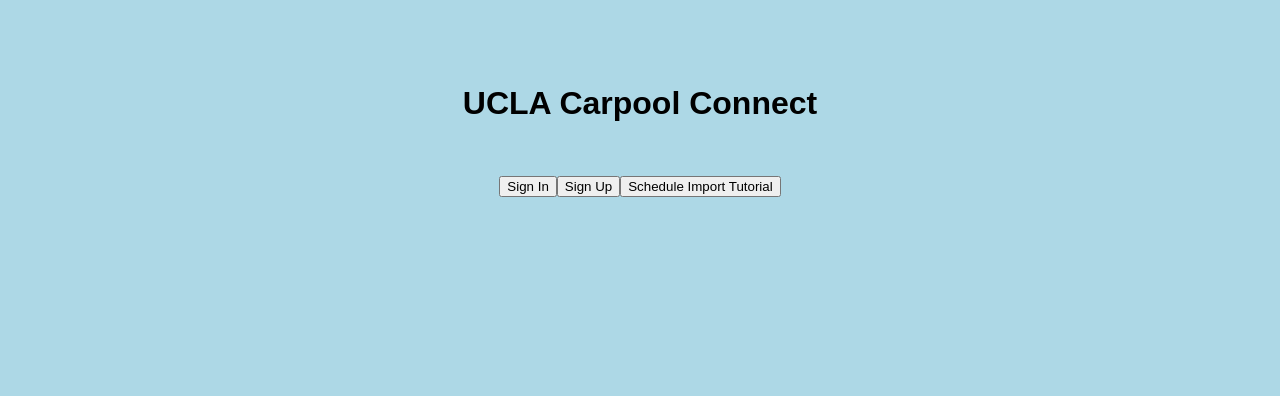
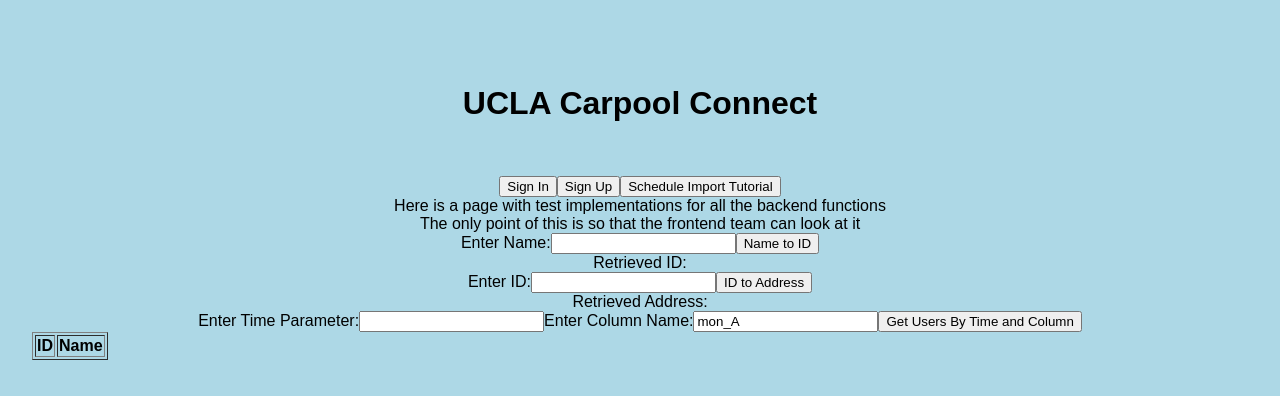
Before and after one commit to reuben-r/35L-project, a React (Create React App) app in the folder client-server-APP/fe/: page /test in a window 1280 px wide. Shown: the top 396 px of the page. Built offline with nearby package versions, Linux system fonts and the light colour scheme.

Commit message:
added retrieve all users. Check in /test URL

```diff
--- a/client-server-APP/fe/src/App.jsx
+++ b/client-server-APP/fe/src/App.jsx
@@ -92,6 +92,9 @@
                         <Tutorial />
                     </Route>
 
+                    <Route exact path="/test">
+                        <Test />
+                    </Route>
 
                 </Switch>
             </div>
--- a/client-server-APP/fe/src/test.jsx
+++ b/client-server-APP/fe/src/test.jsx
@@ -1,15 +1,12 @@
 import React, { useState, useEffect } from "react";
-import "./signup.css";
-import axios from 'axios'
+import axios from 'axios';
 
-
-function TestPage(){
+function TestPage() {
     const [error, setError] = useState(null);
 
-
-    //NAME TO ID
+    // NAME TO ID
     const [name, setName] = useState("");
-    const [retrieved_ID, setRetrievedID] = useState("")
+    const [retrieved_ID, setRetrievedID] = useState("");
     const nameToID = () => {
         axios.get(`http://localhost:8081/user/nameToID/${name}`)
             .then(response => {
@@ -22,11 +19,9 @@
             });
     };
 
-
-
-      //ID TO ADDRESS
-      const [id, setID] = useState("")
-      const [retrieved_address, setRetrieved_address] = useState("")
+    // ID TO ADDRESS
+    const [id, setID] = useState("");
+    const [retrieved_address, setRetrieved_address] = useState("");
     const idToAddress = () => {
         axios.get(`http://localhost:8081/user/idToAddress/${id}`)
             .then(response => {
@@ -39,13 +34,31 @@
             });
     };
 
+    // GET USERS BY TIME AND COLUMN WITH RANGE
+    const [timeParameter, setTimeParameter] = useState("");
+    const [columnName, setColumnName] = useState("mon_A"); // Default column name, change as needed
+    const [usersByTimeAndColumn, setUsersByTimeAndColumn] = useState([]);
+
+    const getUsersByTimeAndColumn = () => {
+        axios.get(`http://localhost:8081/user/getUsersByTimeAndColumnWithRange?timeParameter=${timeParameter}&columnName=${columnName}`)
+            .then(response => {
+                const data = response.data;
+                setUsersByTimeAndColumn(data);
+                setError(null);
+            })
+            .catch(error => {
+                setError(error.response ? error.response.data : error.message);
+            });
+    };
+
     return (
         <div>
             <div>
-            Here is a page with test implementations for all the backend functions<br/>
-            The only point of this is so that the frontent team can look at it
+                Here is a page with test implementations for all the backend functions<br />
+                The only point of this is so that the frontend team can look at it
             </div>
-        {/*test nameToID*/}
+
+            {/* Test nameToID */}
             <div>
                 <label htmlFor="nameInput">Enter Name:</label>
                 <input
@@ -58,7 +71,7 @@
                 <div>Retrieved ID: {retrieved_ID}</div>
             </div>
 
-        {/*test idToAddress*/}
+            {/* Test idToAddress */}
             <div>
                 <label htmlFor="idInput">Enter ID:</label>
                 <input
@@ -70,11 +83,47 @@
                 <button onClick={idToAddress}>ID to Address</button>
                 <div>Retrieved Address: {retrieved_address}</div>
             </div>
+
+            {/* Test getUsersByTimeAndColumnWithRange */}
+            <div>
+                <label htmlFor="timeParameterInput">Enter Time Parameter:</label>
+                <input
+                    type="text"
+                    id="timeParameterInput"
+                    value={timeParameter}
+                    onChange={(e) => setTimeParameter(e.target.value)}
+                />
+                <label htmlFor="columnNameInput">Enter Column Name:</label>
+                <input
+                    type="text"
+                    id="columnNameInput"
+                    value={columnName}
+                    onChange={(e) => setColumnName(e.target.value)}
+                />
+                <button onClick={getUsersByTimeAndColumn}>Get Users By Time and Column</button>
+                <div>
+                    <table border="1">
+                        <thead>
+                            <tr>
+                                <th>ID</th>
+                                <th>Name</th>
+                                {/* Add more columns based on your user data structure */}
+                            </tr>
+                        </thead>
+                        <tbody>
+                            {usersByTimeAndColumn.map((user, index) => (
+                                <tr key={index}>
+                                    {Object.values(user).map((value, index) => (
+                                        <td key={index}>{value}</td>
+                                    ))}
+                                </tr>
+                            ))}
+                        </tbody>
+                    </table>
+                </div>
+            </div>
         </div>
     );
-
-
 }
 
-
-export default TestPage
+export default TestPage;
```
Also changed, not shown: 1 other file (tests, documents, lock files or other folders). Lines whose indentation alone changed are shown as unchanged.
